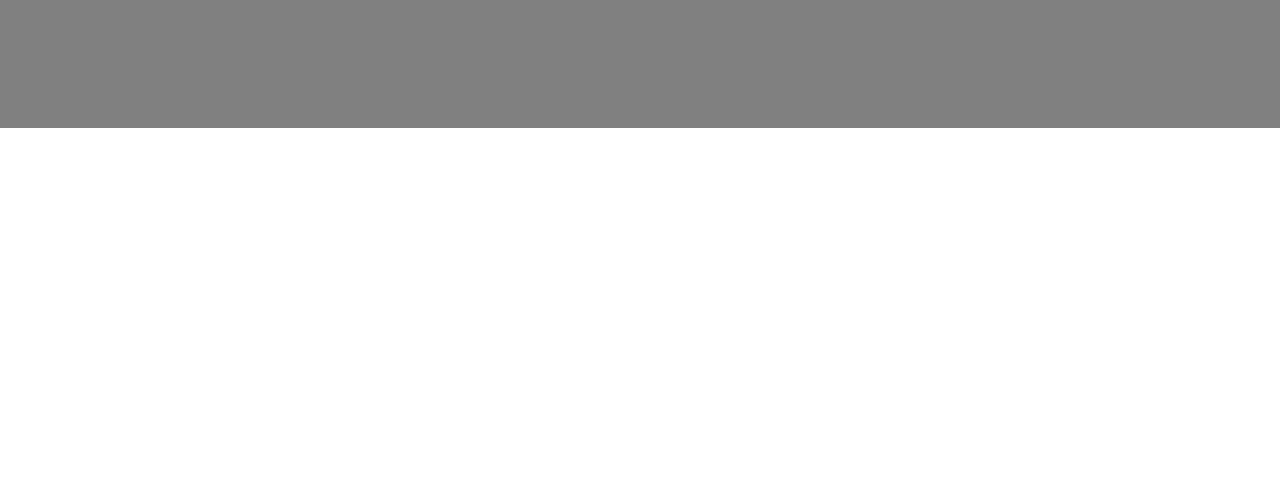
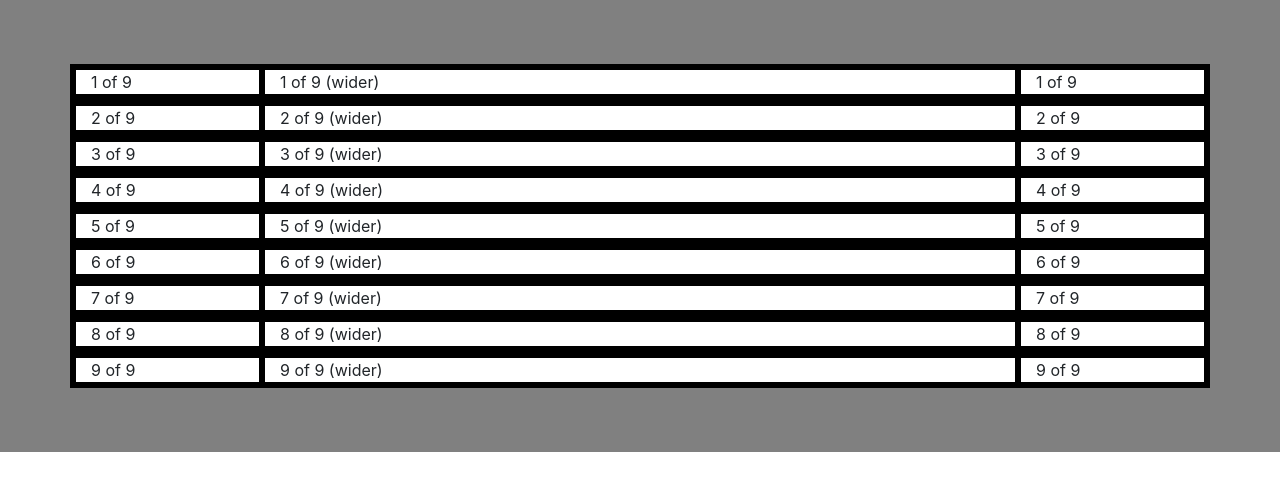
Before and after one commit to groberts31/dayplannerhw, a plain HTML site: page index.html in a window 1280 px wide. Drawn offline with nearby package versions, Linux system fonts and the light colour scheme.

Commit message:
added columns and rows for planner

```diff
--- a/index.html
+++ b/index.html
@@ -10,10 +10,113 @@
     <link rel="stylesheet" href="https://stackpath.bootstrapcdn.com/bootstrap/4.3.1/css/bootstrap.min.css"
         integrity="sha384-ggOyR0iXCbMQv3Xipma34MD+dH/1fQ784/j6cY/iJTQUOhcWr7x9JvoRxT2MZw1T" crossorigin="anonymous">
 
-        <title>Day Planner</title>
+    <title>Day Planner</title>
 </head>
 <div class="jumbotron jumbotron-fluid" id="jumbo">
-  </div>
+    <div class="container">
+        <div class="row">
+            <div class="col">
+                1 of 9
+            </div>
+            <div class="col-8">
+                1 of 9 (wider)
+            </div>
+            <div class="col">
+                1 of 9
+            </div>
+        </div>
+        <div class="row">
+            <div class="col">
+                2 of 9
+            </div>
+            <div class="col-8">
+                2 of 9 (wider)
+            </div>
+            <div class="col">
+                2 of 9
+            </div>
+        </div>
+        <div class="row">
+            <div class="col">
+                3 of 9
+            </div>
+            <div class="col-8">
+                3 of 9 (wider)
+            </div>
+            <div class="col">
+                3 of 9
+            </div>
+        </div>
+        <div class="row">
+            <div class="col">
+                4 of 9
+            </div>
+            <div class="col-8">
+                4 of 9 (wider)
+            </div>
+            <div class="col">
+                4 of 9
+            </div>
+        </div>
+        <div class="row">
+            <div class="col">
+                5 of 9
+            </div>
+            <div class="col-8">
+                5 of 9 (wider)
+            </div>
+            <div class="col">
+                5 of 9
+            </div>
+        </div>
+        <div class="row">
+            <div class="col">
+                6 of 9
+            </div>
+            <div class="col-8">
+                6 of 9 (wider)
+            </div>
+            <div class="col">
+                6 of 9
+            </div>
+        </div>
+        <div class="row">
+            <div class="col">
+                7 of 9
+            </div>
+            <div class="col-8">
+                7 of 9 (wider)
+            </div>
+            <div class="col">
+                7 of 9
+            </div>
+        </div>
+        <div class="row">
+            <div class="col">
+                8 of 9
+            </div>
+            <div class="col-8">
+                8 of 9 (wider)
+            </div>
+            <div class="col">
+                8 of 9
+            </div>
+        </div>
+        <div class="row">
+            <div class="col">
+                9 of 9
+            </div>
+            <div class="col-8">
+                9 of 9 (wider)
+            </div>
+            <div class="col">
+                9 of 9
+            </div>
+        </div>
+
+    </div>
+</div>
+
 <body>
 
 </body>
--- a/style.css
+++ b/style.css
@@ -3,3 +3,15 @@
 #jumbo {
     background-color: gray;
 }
+.row {
+    border: solid black;
+    background-color: white;
+}
+.col {
+    border: solid black;
+    background-color: white;
+}
+.col-8 {
+    border: solid black;
+    background-color: white;
+}
```
